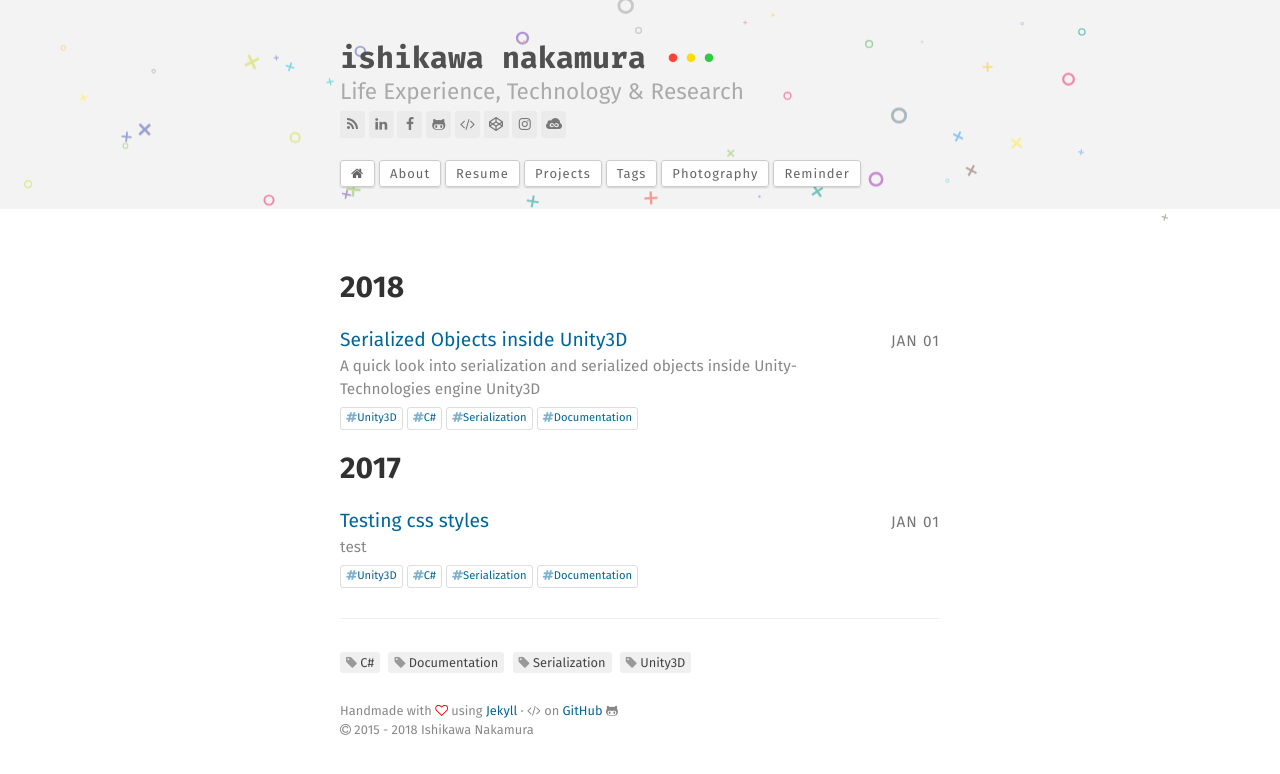
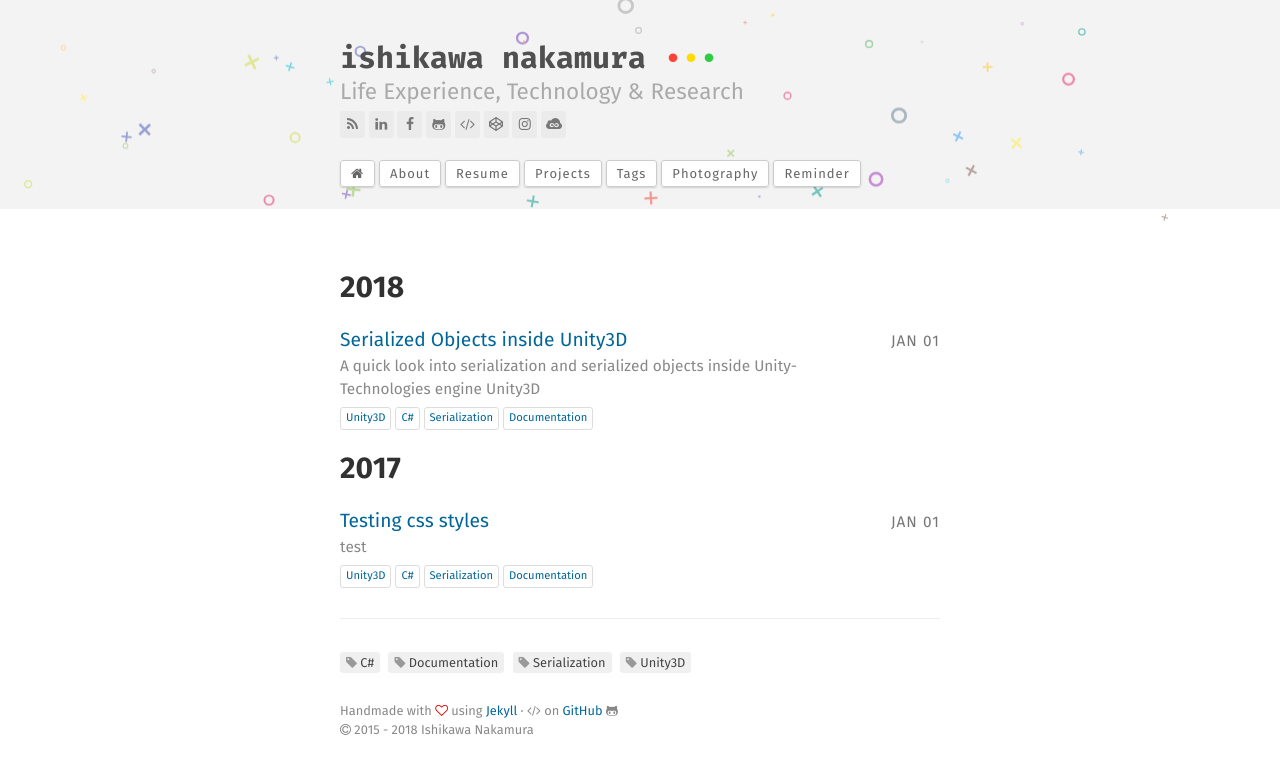
Before and after one commit to i5h1/i5h1.github.io, a Jekyll site: the page built from index.html, in a window 1280 px wide. Shown: the top 774 px of the page. Built offline with Jekyll 4.4.1, drawn with Linux system fonts in a browser that asks for light colours.

Commit message:
Initial setup

```diff
--- a/index.html
+++ b/index.html
@@ -41,7 +41,7 @@
       <div class="post-list-desc">{{ post.description }}</div>
 
       {% for post_tag in post.tags %}
-        <div class="post-list-tag"><a href="{{ site.url }}{{ site.baseurl }}/tagged#{{ post_tag | slugify }}"><i class="fa fa-hashtag muted" aria-hidden="true"></i>{{ post_tag }}</a></div>
+        <div class="post-list-tag"><a href="{{ site.url }}{{ site.baseurl }}/tagged#{{ post_tag | slugify }}">{{ post_tag }}</a></div>
       {% endfor %}
 
 
```
